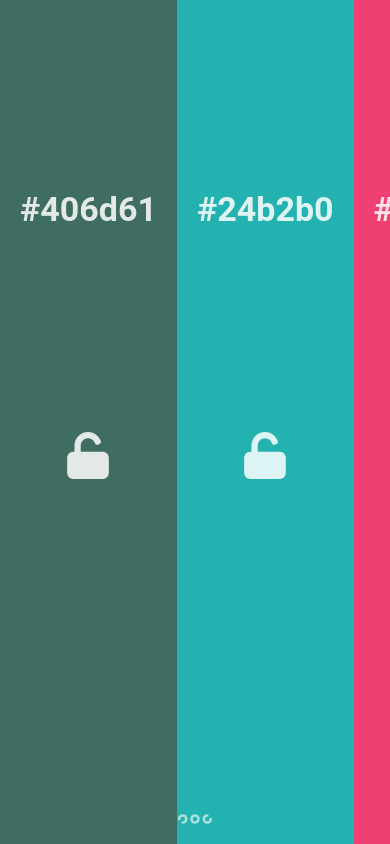
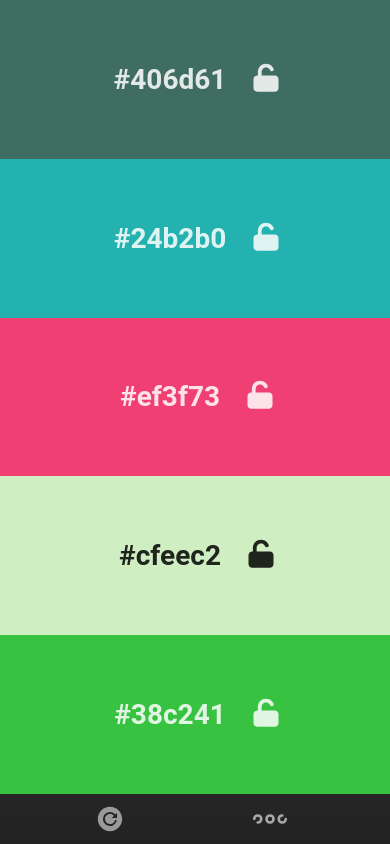
Before and after one commit to SV-ICE/color-chooser, a React (Vite) app: page /#406d61-24b2b0-ef3f73-cfeec2-38c241 in a window 390 px wide. Built offline with nearby package versions, Linux system fonts and the light colour scheme.

Commit message:
feat: add mobile responsive design with reload button

```diff
--- a/src/App.css
+++ b/src/App.css
@@ -21,7 +21,6 @@
     align-items: center;
     width: 100%;
     height: 100%;
-
     display: grid;
     grid-template-columns: 1fr;
     grid-template-rows: 1fr;
@@ -40,7 +39,6 @@
     width: 100%;
     height: 300px;
     background-color: #735576;
-    background: linear-gradient(180deg, #735576 0%, #282727f9 90%, #232323 100%);
     background: linear-gradient(180deg, #735576 0%, #282727 90%, #232323 100%);
     display: flex;
     flex-direction: column;
@@ -97,3 +95,31 @@
     max-width: 30vw;
     min-width: 250px;
 }
+
+.reloadBtnMobile {
+    position: absolute;
+    bottom: 15px;
+    left: calc(50% - 100px);
+    display: none;
+}
+
+@media (max-width: 768px) {
+    .container {
+        display: flex;
+        justify-content: start;
+        background: linear-gradient(180deg, #735576 0%, #282727 90%, #232323 100%);
+    }
+    .colorsList {
+        display: flex;
+        align-items: stretch;
+        justify-items: start;
+        width: 100%;
+        height: calc(100vh - 50px);
+        position: relative;
+        flex-direction: column;
+    }
+
+    .reloadBtnMobile {
+        display: block;
+    }
+}
--- a/src/components/Controls.jsx
+++ b/src/components/Controls.jsx
@@ -2,6 +2,7 @@ import MenuButton from "./MenuButton";
 import CurrentUrl from "./CurrentUrl";
 import { useContext } from "react";
 import { ControlsContext } from "../context/ControlsContext";
+import ReloadBtnSM from "./ReloadBtnSM";
 
 const Controls = ({currentUrl, setRandomColors, setColors}) => {
 	const {isControlsOpen} = useContext(ControlsContext);
@@ -9,6 +10,7 @@ const Controls = ({currentUrl, setRandomColors, setColors}) => {
     return (
         <div className={`controls animated ${isControlsOpen ? "show" : ""}`}>
             <MenuButton />
+            <ReloadBtnSM setRandomColors={setRandomColors} setColors={setColors} />
             <div className="controlsContainer">
                 <button
                     className="btn reloadBtn"
--- /dev/null
+++ b/src/components/ReloadBtnSM.jsx
@@ -0,0 +1,13 @@
+import styles from "./../styles/ReloadBtnSM.module.css";
+import ReloadIcon from "./../assets/icons/reload.svg?react";
+
+const ReloadBtnSM = ({setRandomColors, setColors}) => {
+
+	return (
+		<button className={styles.reloadBtnMobile} onClick={() => setRandomColors(setColors, [])}>
+			<ReloadIcon className={styles.reloadIcon} />
+		</button>
+	);
+};
+
+export default ReloadBtnSM;
--- a/src/styles/Column.module.css
+++ b/src/styles/Column.module.css
@@ -50,3 +50,39 @@
     width: 50px;
     height: 50px;
 }
+
+@media (max-width: 992px) {
+    .col {
+        padding-top: 10vh;
+        h2 {
+            font-size: 28px;
+            padding: 15px;
+            margin-bottom: 10vh;
+        }
+    }
+
+    .lockBtn {
+        width: 50px;
+        height: 50px;
+    }
+
+    .lockIcon {
+        width: 30px;
+        height: 30px;
+    }
+}
+
+@media (max-width: 768px) {
+    .col {
+        display: flex;
+        flex-direction: row;
+        align-items: center;
+        justify-content: center;
+        padding-top: 0;
+        h2 {
+            font-size: 28px;
+            padding: 15px;
+            margin-bottom: 0;
+        }
+    }
+}
--- a/src/styles/MenuButton.module.css
+++ b/src/styles/MenuButton.module.css
@@ -23,3 +23,10 @@
     height: 100%;
     color: rgba(255, 255, 255, 0.6);
 }
+
+@media (max-width: 768px) {
+    .openBtn {
+        left: 50%;
+        transform: translateX(100%);
+    }
+}
--- /dev/null
+++ b/src/styles/ReloadBtnSM.module.css
@@ -0,0 +1,21 @@
+.reloadBtnMobile {
+    position: absolute;
+    top: -40px;
+    left: calc(50% - 100px);
+    display: none;
+    background: transparent;
+    border: none;
+    outline: none;
+}
+
+.reloadIcon {
+    width: 30px;
+    height: 30px;
+    color: #9a9a9a;
+}
+
+@media (max-width: 768px) {
+    .reloadBtnMobile {
+        display: block;
+    }
+}
```
Also changed, not shown: src/assets/icons/reload.svg (added).
